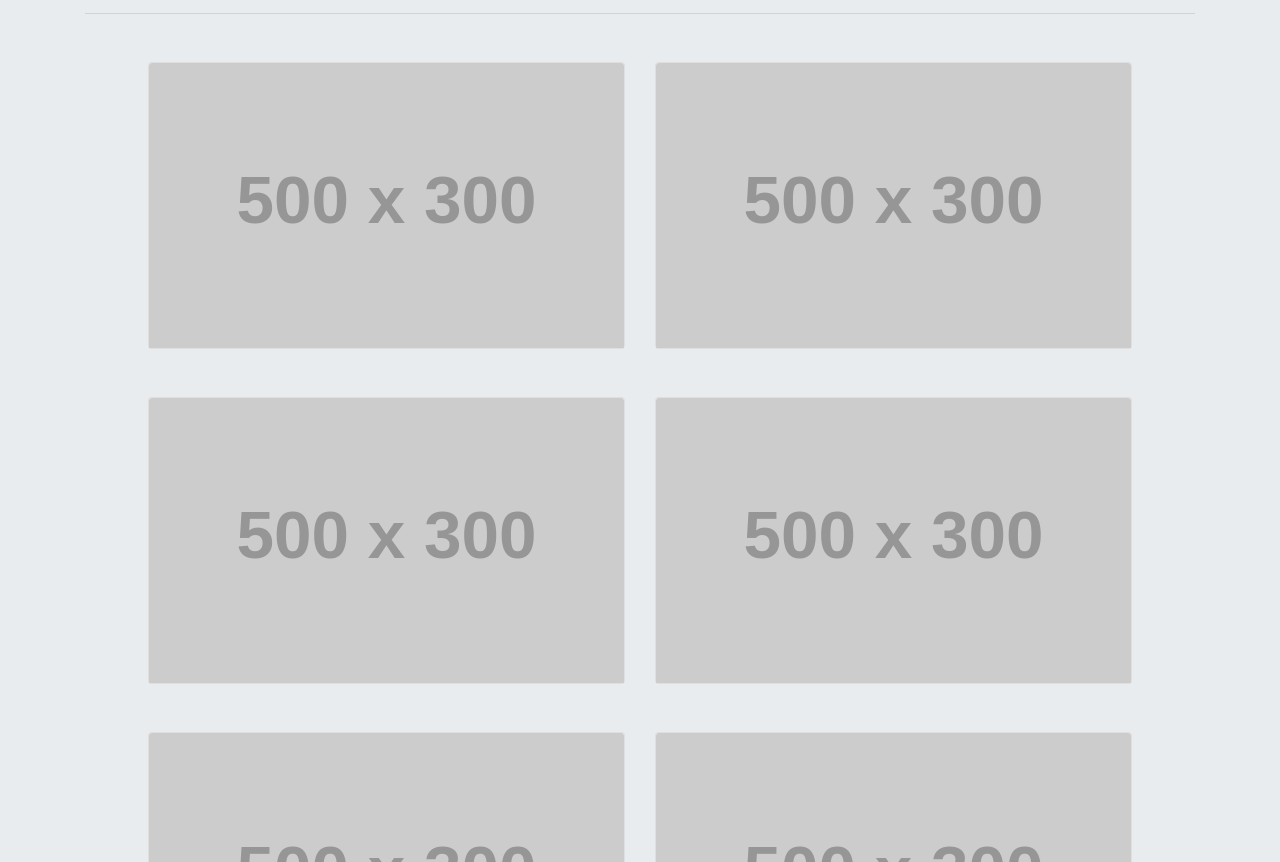
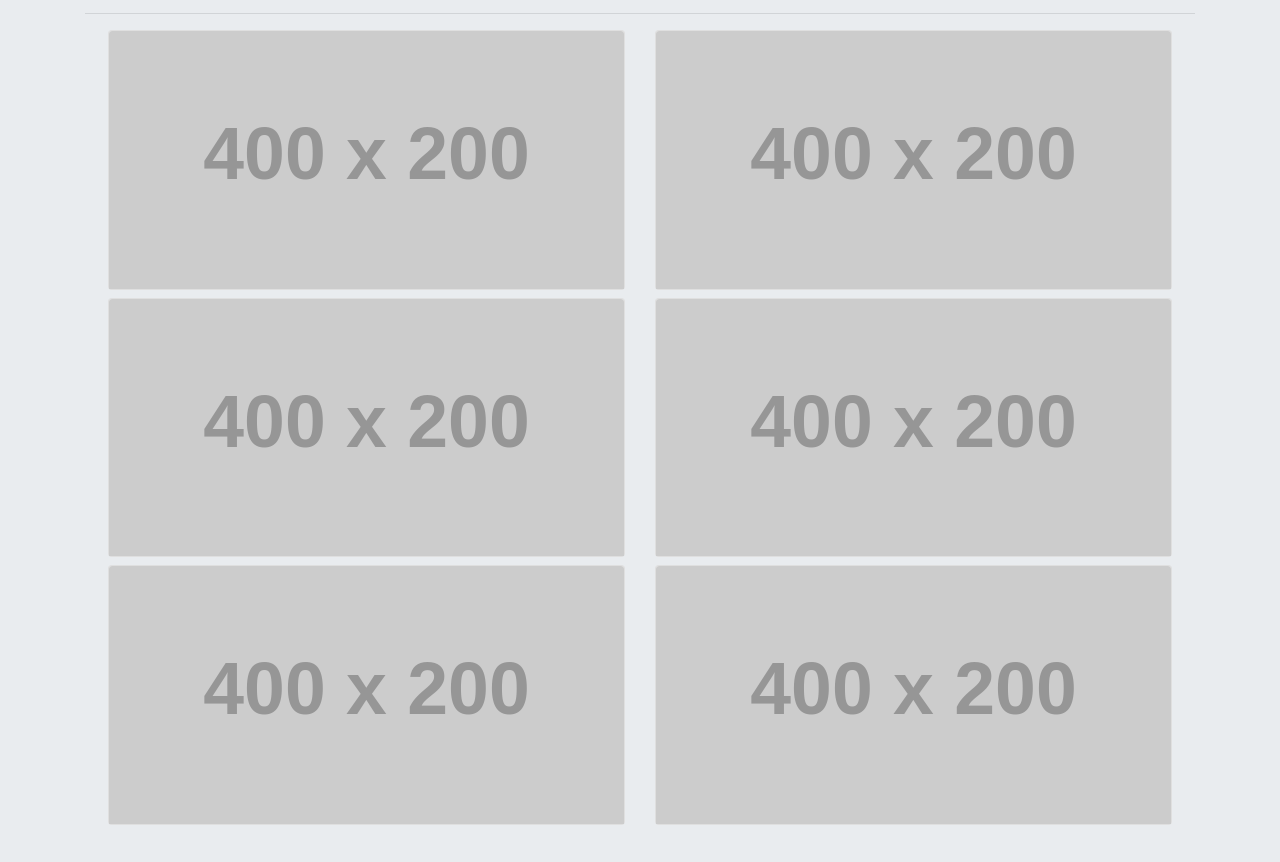
Before and after one commit to jolarios96/Bootstrap-Portfolio, a plain HTML site: page portfolio.html in a window 1280 px wide. Shown: the part 190-1052 px from the top of the page. Drawn offline with nearby package versions, Linux system fonts and the light colour scheme; placeholder pictures from the web are drawn by us.

Commit message:
resized portfolio images and rows

```diff
--- a/portfolio.html
+++ b/portfolio.html
@@ -48,44 +48,44 @@
             <h1 class="display-4">Portfolio</h1>
             <hr>
 
-            <div class="row m-5">
-                <div class="col-sm">
+            <div class="row m-2">
+                    <div class="col-sm">
                     <div class="card">
-                        <a href="#"> <img class="card-img-top" src="https://via.placeholder.com/500x300" alt="Card image cap"></a>
+                        <a href="#"> <img class="card-img-top" src="https://via.placeholder.com/400x200" alt="Card image cap"></a>
                     </div>
                 </div>
 
                 <div class="col-sm">
                     <div class="card">
-                        <a href="#"> <img class="card-img-top" src="https://via.placeholder.com/500x300" alt="Card image cap"></a>
+                        <a href="#"> <img class="card-img-top" src="https://via.placeholder.com/400x200" alt="Card image cap"></a>
                     </div>
                 </div>
             </div>
 
-            <div class="row m-5">
-                <div class="col-sm">
+            <div class="row m-2">
+                    <div class="col-sm">
                     <div class="card">
-                        <a href="#"> <img class="card-img-top" src="https://via.placeholder.com/500x300" alt="Card image cap"></a>
+                        <a href="#"> <img class="card-img-top" src="https://via.placeholder.com/400x200" alt="Card image cap"></a>
                     </div>
                 </div>
 
                 <div class="col-sm">
                     <div class="card">
-                        <a href="#"> <img class="card-img-top" src="https://via.placeholder.com/500x300" alt="Card image cap"></a>
+                        <a href="#"> <img class="card-img-top" src="https://via.placeholder.com/400x200" alt="Card image cap"></a>
                     </div>
                 </div>
             </div>
 
-            <div class="row m-5">
+            <div class="row m-2">
                 <div class="col-sm">
                     <div class="card">
-                        <a href="#"> <img class="card-img-top" src="https://via.placeholder.com/500x300" alt="Card image cap"></a>
+                        <a href="#"> <img class="card-img-top" src="https://via.placeholder.com/400x200" alt="Card image cap"></a>
                     </div>
                 </div>
 
                 <div class="col-sm">
                     <div class="card">
-                        <a href="#"> <img class="card-img-top" src="https://via.placeholder.com/500x300" alt="Card image cap"></a>
+                        <a href="#"> <img class="card-img-top" src="https://via.placeholder.com/400x200" alt="Card image cap"></a>
                     </div>
                 </div>
             </div>
```
